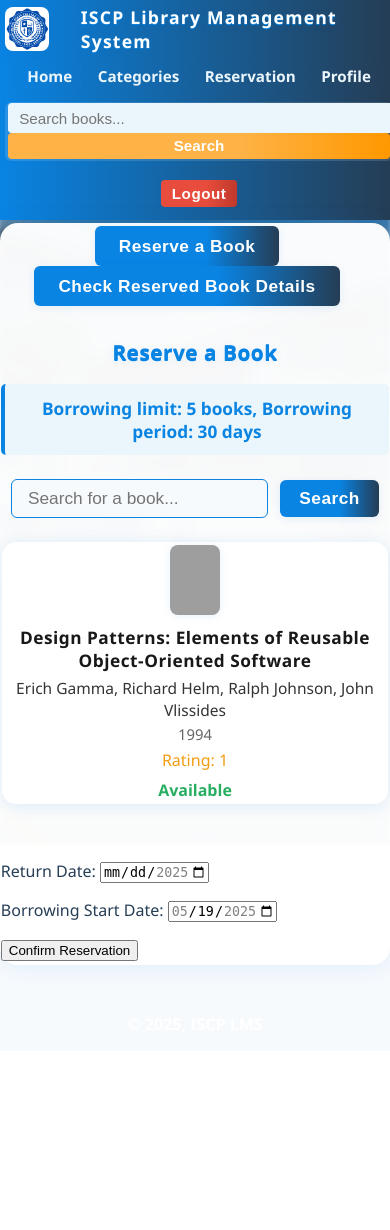
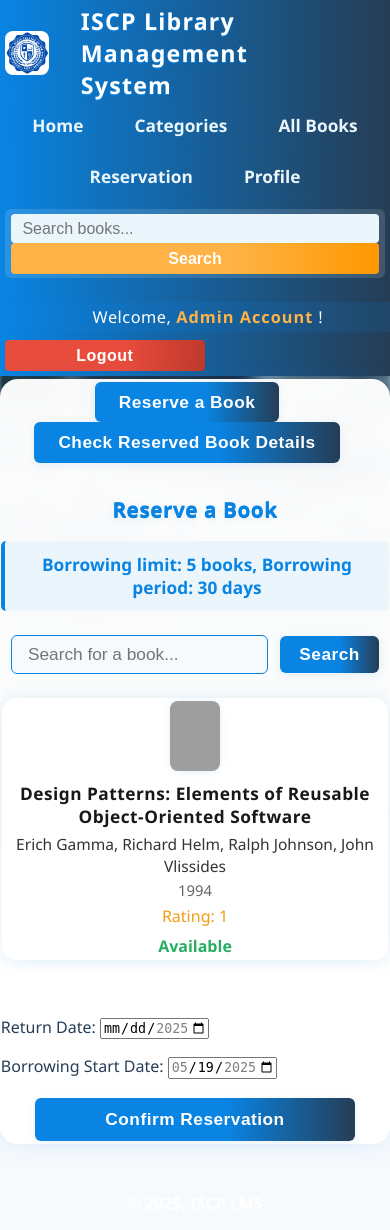
Before and after one commit to xclbr06/LMS, a PHP site: page /php/reservation.php in a window 390 px wide; the page is wider, and only the part inside the window is pictured. Before the commit the page ends 977 px from the top of that part, so only its background shows below. Run offline with PHP 8.4, Linux system fonts and the light colour scheme; a user stored in the database is signed in; data comes from the database, SQL or seed files in the repository; both versions use the stored data as it was after the commit; grey boxes are pictures that could not be loaded.

Commit message:
yuqu na sez

```diff
--- a/php/navbar.php
+++ b/php/navbar.php
@@ -7,12 +7,15 @@
     <div class="navbar-links">
         <a href="dashboard.php">Home</a>
         <a href="categories.php">Categories</a>
+        <a href="all_books.php">All Books</a>
         <a href="reservation.php">Reservation</a>
         <a href="profile.php">Profile</a>
         <form class="navbar-search" method="get" action="search_books.php" style="display:inline;">
             <input type="text" name="q" placeholder="Search books..." required>
             <button type="submit">Search</button>
         </form>
+    </div>
+    <div class="navbar-right">
         <div class="welcome-navbar">
             Welcome, <strong><?= htmlspecialchars($_SESSION["first_name"] . ' ' . $_SESSION["last_name"]) ?></strong>!
         </div>
--- a/php/reservation.php
+++ b/php/reservation.php
@@ -24,7 +24,7 @@
 function searchBooks($conn, $query) {
     $books = [];
     $like = '%' . $query . '%';
-    $sql = "SELECT id, title, author, year_published, category, copies, availability_status, cover_image FROM books
+    $sql = "SELECT id, title, author, year_published, category, copies, availability_status, cover_image, total_rating FROM books
             WHERE title LIKE ? OR author LIKE ? OR category LIKE ? ORDER BY title ASC";
     $stmt = $conn->prepare($sql);
     $stmt->bind_param("sss", $like, $like, $like);
@@ -76,10 +76,8 @@
 
 // --- Borrow Start Date Range Calculation ---
 $today = date('Y-m-d');
-$dayOfWeek = date('w'); // 0 (Sunday) to 6 (Saturday)
-$daysUntilSaturday = 6 - $dayOfWeek;
 $borrowStartMin = $today;
-$borrowStartMax = date('Y-m-d', strtotime("+$daysUntilSaturday days"));
+$borrowStartMax = date('Y-m-d', strtotime('+7 days'));
 
 // Handle state switching
 if (isset($_POST['show_reserve']) || isset($_POST['search_book']) || isset($_POST['select_book']) || isset($_GET['show_reserve']) || isset($_GET['reserve_book_id'])) {
--- a/styles/navbar-style.css
+++ b/styles/navbar-style.css
@@ -1,7 +1,7 @@
 .navbar {
     display: flex;
     align-items: center;
-    justify-content: space-between;
+    justify-content: flex-start;
     background: linear-gradient(90deg, #0984e3 0%, #253d55 100%);
     padding: 0.7rem 2.2rem;
     color: #eaf6fb;
@@ -15,6 +15,7 @@
     display: flex;
     align-items: center;
     gap: 1rem;
+    margin-right: 2.5rem;
 }
 
 .school-logo {
@@ -41,6 +42,8 @@
     align-items: center;
     gap: 1.7rem;
     flex-wrap: wrap;
+    flex: 1 1 auto;      /* <-- This makes links/search take all available space */
+    min-width: 0;
 }
 
 .navbar-links a {
@@ -65,7 +68,6 @@
 .welcome-navbar {
     color: #fff;
     font-size: 1.02rem;
-    margin-left: 1.2rem;
     font-weight: 500;
     letter-spacing: 0.5px;
     background: rgba(9, 132, 227, 0.13);
@@ -83,22 +85,20 @@
 }
 
 .navbar-search {
-    margin-left: 2rem;
     display: flex;
-    flex-direction: row;
     align-items: center;
-    gap: 0.5rem;
-    min-width: 180px;
-    width: 220px;
+    gap: 0.3rem;
     background: rgba(255,255,255,0.13);
     border-radius: 6px;
-    padding: 0.18rem 0.5rem;
-    box-shadow: 0 1px 4px rgba(9, 132, 227, 0.06);
+    padding: 0.08rem 0.3rem;
+    margin-left: 1.5rem;
+    width: auto;
+    min-width: 0;
 }
 
 .navbar-search input[type="text"] {
-    width: 100%;
-    padding: 0.38rem 0.7rem;
+    width: 140px;
+    padding: 0.35rem 0.7rem;
     border-radius: 4px;
     border: none;
     font-size: 1rem;
@@ -107,6 +107,7 @@
     outline: none;
     transition: box-shadow 0.18s, background 0.18s;
     box-shadow: 0 1px 4px rgba(9, 132, 227, 0.06);
+    margin: 0;
 }
 .navbar-search input[type="text"]:focus {
     background: #fff;
@@ -114,7 +115,7 @@
 }
 
 .navbar-search button {
-    padding: 0.38rem 1.1rem;
+    padding: 0.35rem 1.1rem;
     border: none;
     border-radius: 4px;
     background: linear-gradient(90deg, #ffb347 60%, #ff9800 100%);
@@ -124,6 +125,9 @@
     cursor: pointer;
     transition: background 0.18s, color 0.18s, box-shadow 0.18s;
     box-shadow: 0 1px 4px rgba(9, 132, 227, 0.06);
+    margin: 0;
+    height: auto;
+    line-height: 1.2;
 }
 .navbar-search button:hover {
     background: linear-gradient(90deg, #ff9800 60%, #ffb347 100%);
@@ -137,12 +141,12 @@
     padding: 0.4rem 1.2rem;
     border-radius: 4px;
     cursor: pointer;
-    margin-left: 1.5rem;
     font-size: 1rem;
     font-weight: bold;
     letter-spacing: 0.5px;
     box-shadow: 0 1px 4px rgba(9, 132, 227, 0.06);
     transition: background 0.18s, color 0.18s, box-shadow 0.18s;
+    margin-left: 0.7rem;
 }
 .logout-btn:hover {
     background: linear-gradient(90deg, #c0392b 60%, #e74c3c 100%);
@@ -150,7 +154,7 @@
     box-shadow: 0 2px 8px rgba(231, 76, 60, 0.13);
 }
 
-/* Responsive Styles */
+/* --- TABLET --- */
 @media (max-width: 1200px) {
     .navbar {
         flex-direction: column;
@@ -168,10 +172,24 @@
         flex-wrap: wrap;
     }
     .navbar-search {
-        margin: 0.5rem auto 0.5rem auto;
+        margin-left: 0;
+        margin-right: 0;
         width: 100%;
-        max-width: 350px;
+        max-width: 100%;
         justify-content: center;
+        flex-wrap: wrap;
+        flex-direction: row;
+        align-items: center;
+    }
+    .navbar-search input[type="text"] {
+        width: 200px;
+    }
+    .navbar-right {
+        margin-left: 0;
+        flex-direction: column;
+        align-items: stretch;
+        width: 100%;
+        gap: 0.5rem;
     }
     .logout-btn {
         margin: 0.5rem auto 0 auto;
@@ -185,58 +203,43 @@
     }
 }
 
+/* --- MOBILE --- */
 @media (max-width: 700px) {
     .navbar {
+        flex-direction: column;
+        align-items: stretch;
         padding: 0.3rem 0.3rem;
-    }
-    .school-name {
-        font-size: 1.1rem;
-    }
-    .navbar-links a {
-        font-size: 0.95rem;
-        padding: 0.3rem 0.7rem;
     }
     .navbar-search {
         flex-direction: column;
+        align-items: stretch;
         gap: 0.3rem;
-        padding: 0.12rem 0.2rem;
-        min-width: 0;
-        width: 98vw;
-        max-width: 98vw;
+        width: 100%;
+        max-width: 100%;
+        padding: 0.3rem 0.4rem;
+        box-sizing: border-box;
+        margin: 0 0 0.5rem 0;
     }
-    .navbar-search input[type="text"] {
+    .navbar-search input[type="text"],
+    .navbar-search button {
         width: 100%;
-        font-size: 0.95rem;
+        box-sizing: border-box;
     }
-    .navbar-search button {
-        font-size: 0.95rem;
-        padding: 0.3rem 0.5rem;
+    .navbar-right {
+        flex-direction: column;
+        align-items: stretch;
         width: 100%;
+        margin-left: 0;
+        gap: 0.5rem;
+    }
+    .welcome-navbar {
+        width: 100%;
+        justify-content: center;
+        margin: 0.5rem 0;
     }
     .logout-btn {
-        font-size: 0.95rem;
-        padding: 0.3rem 0.7rem;
         width: 100%;
-        max-width: 98vw;
-    }
-    .welcome-navbar {
-        font-size: 0.95rem;
-        padding: 0.18rem 0.5rem;
-        width: 100%;
-        justify-content: center;
-    }
-    .navbar-links {
-        gap: 0.5rem;
+        margin: 0 auto;
+        max-width: 200px;
     }
 }
-
-/* Hide search bar and welcome on very small screens for clarity */
-@media (max-width: 430px) {
-    .navbar-search,
-    .welcome-navbar {
-        display: none;
-    }
-    .navbar-links {
-        gap: 0.2rem;
-    }
-}
--- a/styles/reservation.css
+++ b/styles/reservation.css
@@ -305,6 +305,31 @@
     margin-bottom: 0;
 }
 
+.confirm-reserve-btn {
+    margin-top: 1.2rem;
+    background: linear-gradient(90deg, #0984e3 60%, #253d55 100%);
+    color: #fff;
+    border: none;
+    border-radius: 6px;
+    padding: 0.7rem 1.7rem;
+    font-size: 1.08rem;
+    font-weight: bold;
+    letter-spacing: 0.5px;
+    box-shadow: 0 2px 8px rgba(9,132,227,0.10);
+    cursor: pointer;
+    transition: background 0.18s, color 0.18s;
+    text-align: center;
+    display: block;
+    width: 100%;
+    max-width: 320px;
+    margin-left: auto;
+    margin-right: auto;
+}
+.confirm-reserve-btn:hover {
+    background: linear-gradient(90deg, #ffb347 60%, #ff9800 100%);
+    color: #253d55;
+}
+
 /* Responsive adjustments */
 @media (max-width: 1200px) {
     .reservation-section {
--- a/templates/reservation.html
+++ b/templates/reservation.html
@@ -55,7 +55,9 @@
                                         <div class="book-title"><?= htmlspecialchars($book['title']) ?></div>
                                         <div class="book-author"><?= htmlspecialchars($book['author']) ?></div>
                                         <div class="book-year"><?= htmlspecialchars($book['year_published'] ?? '') ?></div>
-                                        <div class="book-rating">Rating: <?= htmlspecialchars($book['total_rating'] ?? 'N/A') ?></div>
+                                        <div class="book-rating">
+                                            Rating: <?= (isset($book['total_rating']) && $book['total_rating'] !== '' ? htmlspecialchars($book['total_rating']) : 'N/A') ?>
+                                        </div>
                                         <div class="book-availability" style="margin-top:0.5rem;color:<?= $book['availability_status']=='available'?'#27ae60':'#e74c3c' ?>;">
                                             <?= $book['availability_status']=='available' ? 'Available' : 'Not Available' ?>
                                         </div>
@@ -108,7 +110,7 @@
                 <?php if ($reserveError): ?>
                     <div class="error" style="margin-top:0.5rem;"><?= $reserveError ?></div>
                 <?php endif; ?>
-                <button type="submit" name="reserve_book">Confirm Reservation</button>
+                <button type="submit" name="reserve_book" class="confirm-reserve-btn">Confirm Reservation</button>
             </form>
                         <?php else: ?>
                             <div class="error">This book is not available for reservation.</div>
@@ -125,7 +127,7 @@
                                     <div class="error" style="margin-top:0.5rem;"><?= $reserveError ?></div>
                                 <?php endif; ?>
                             </div>
-                            <button type="submit" name="reserve_book">Confirm Reservation</button>
+                            <button type="submit" name="reserve_book" class="confirm-reserve-btn">Confirm Reservation</button>
                         </form>
                     <?php endif; ?>
                 <?php endif; ?>
```
Also changed, not shown: lms.sql (+13 -14 lines), php/all_books.php (added, +15 -0 lines), styles/all_books.css (added, +174 -0 lines), templates/admin.html (+4 -30 lines), templates/all_books.html (added, +30 -0 lines).
